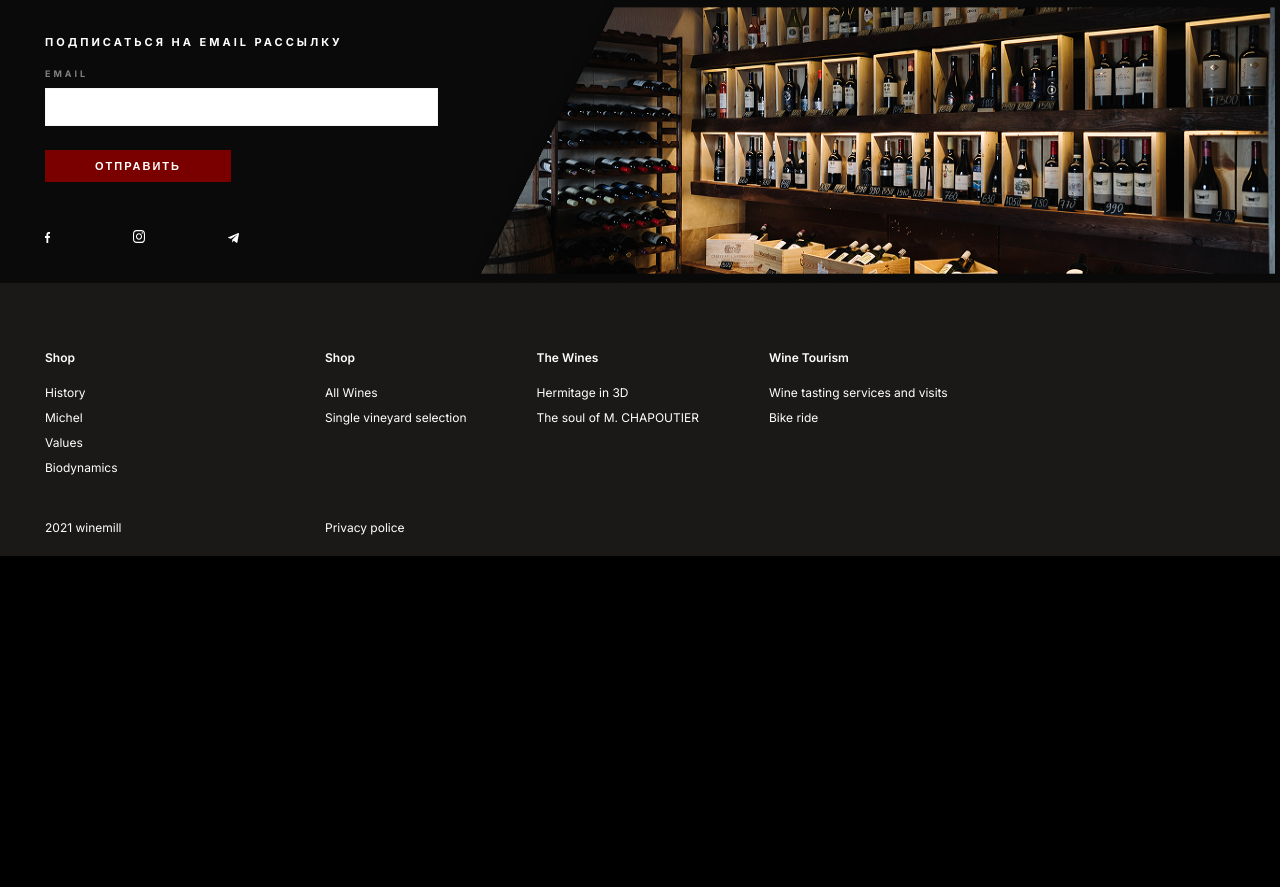
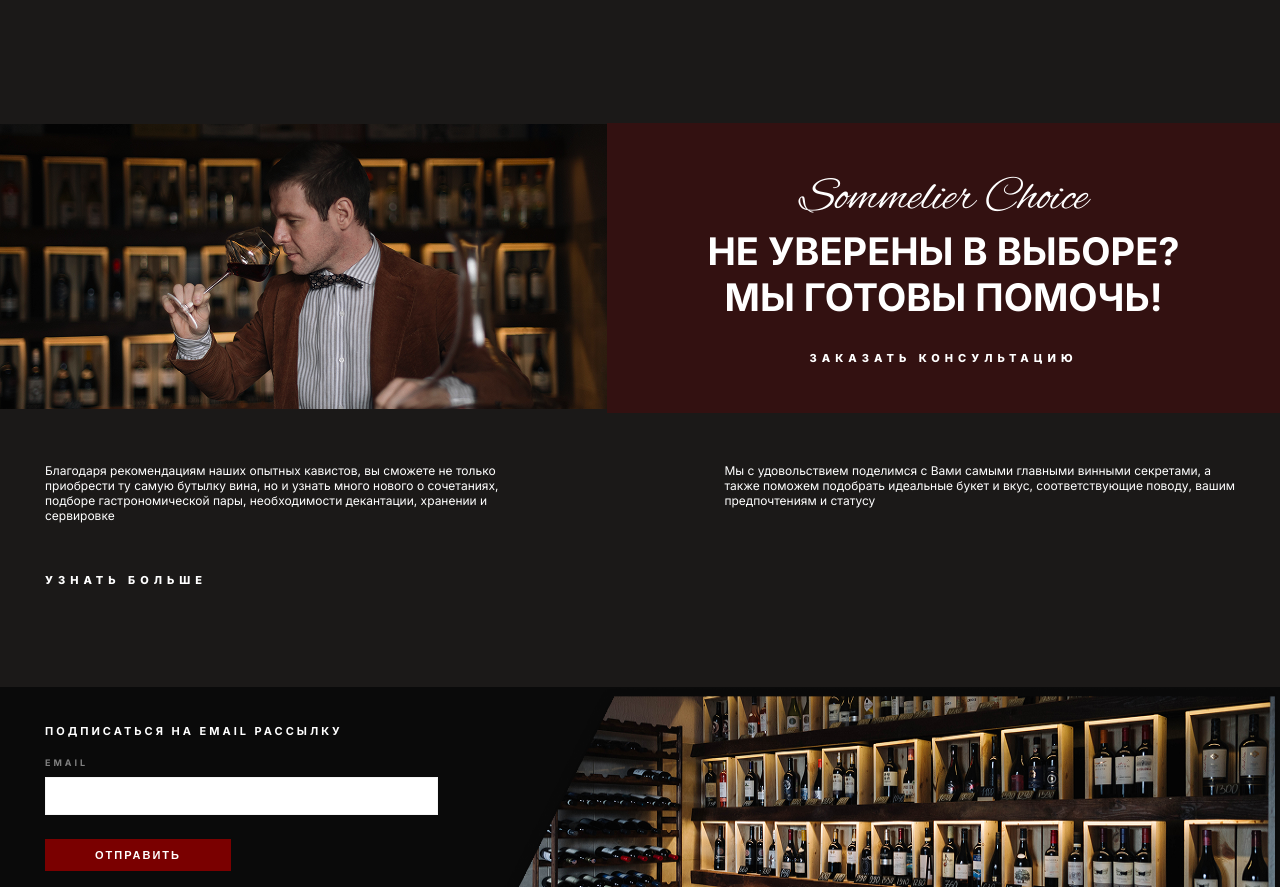
Before and after one commit to Bohdansnopok/wine-mill, a Next.js app: page / in a window 1280 px wide. Shown: the part 534-1421 px from the top of the page. Before the commit the page ends 1090 px from the top, so only its background shows below. Built offline with nearby package versions, Linux system fonts and the light colour scheme.

Commit message:
add sommelierChoise component

```diff
--- a/src/app/page.tsx
+++ b/src/app/page.tsx
@@ -1,5 +1,6 @@
 import BannerSlider from "@/components/BannerSlider/SpecialOfferSlider";
 import Offers from "@/components/Offers/Offers";
+import SommelierChoise from "@/components/SommelierChoise/SommelierChoise";
 import Subscribe from "@/components/Subscribe/Subscribe";
 
 
@@ -8,6 +9,7 @@ export default function Home() {
     <>
       <BannerSlider />
       <Offers />
+      <SommelierChoise />
       <Subscribe />
     </>
   );
--- /dev/null
+++ b/src/components/SommelierChoise/SommelierChoise.scss
@@ -0,0 +1,49 @@
+.sommelierChoise {
+    &__topContent {
+        display: flex;
+        align-items: center;
+        justify-content: space-between;
+        padding: 125px 0 50px 0;
+    }
+
+    &__leftContent {
+        background: linear-gradient(#331111 0%, #331111 100%, #541c1c 100%);
+        width: 100%;
+        min-height: 290px;
+        padding: 45px 0;
+        text-align: center;
+        color: white;
+
+        a {
+            display: block;
+            text-decoration: none;
+            color: white;
+            font-size: 11px;
+            letter-spacing: 5px;
+            font-weight: 800;
+            margin-top: 31px;
+        }
+    }
+
+    &__bottomContent {
+        padding: 0 45px 100px 45px;
+        color: white;
+        font-size: 12px;
+
+        .topWrapper {
+            display: flex;
+            justify-content: space-between;
+            align-items: flex-start;
+        }
+
+        a {
+            display: block;
+            text-decoration: none;
+            color: white;
+            font-size: 11px;
+            letter-spacing: 5px;
+            font-weight: 800;
+            margin-top: 50px;
+        }
+    }
+}
--- /dev/null
+++ b/src/components/SommelierChoise/SommelierChoise.tsx
@@ -0,0 +1,44 @@
+import Image from "next/image";
+import './SommelierChoise.scss'
+import wineMill from '../../../public/wine-mill.png'
+
+export default function SommelierChoise() {
+    return (
+        <section className="sommelierChoise">
+            <div className="container">
+                <div className="sommelierChoise__topContent">
+                    <div>
+                        <Image src={wineMill} alt="" />
+                    </div>
+                    <div className="sommelierChoise__leftContent">
+                        <h1>Sommelier Choice</h1>
+                        <h2>
+                            НЕ УВЕРЕНЫ В ВЫБОРЕ? <br />
+                            МЫ ГОТОВЫ ПОМОЧЬ! <br />
+                        </h2>
+                        <a href="#">ЗАКАЗАТЬ КОНСУЛЬТАЦИЮ</a>
+                    </div>
+                </div>
+
+                <div className="sommelierChoise__bottomContent">
+                    <div className="topWrapper">
+                        <div>
+                            <p>Благодаря рекомендациям наших опытных кавистов, вы сможете не только</p>
+                            <p>приобрести ту самую бутылку вина, но и узнать много нового о сочетаниях, </p>
+                            <p>подборе гастрономической пары, необходимости декантации, хранении и </p>
+                            <p>сервировке</p>
+                        </div>
+
+                        <div>
+                            <p>Мы с удовольствием поделимся с Вами самыми главными винными секретами, а </p>
+                            <p>также поможем подобрать идеальные букет и вкус, соответствующие поводу, вашим </p>
+                            <p>предпочтениям и статусу</p>
+                        </div>
+                    </div>
+
+                    <a href="#">УЗНАТЬ БОЛЬШЕ</a>
+                </div>
+            </div>
+        </section>
+    );
+}
```
Also changed, not shown: public/wine-mill.png (added).
